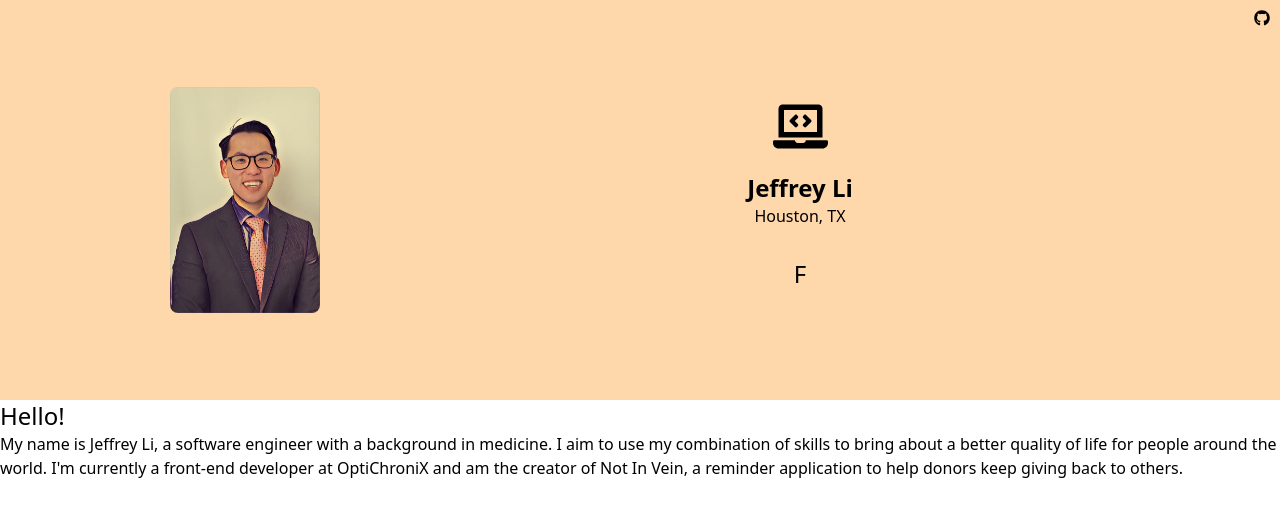
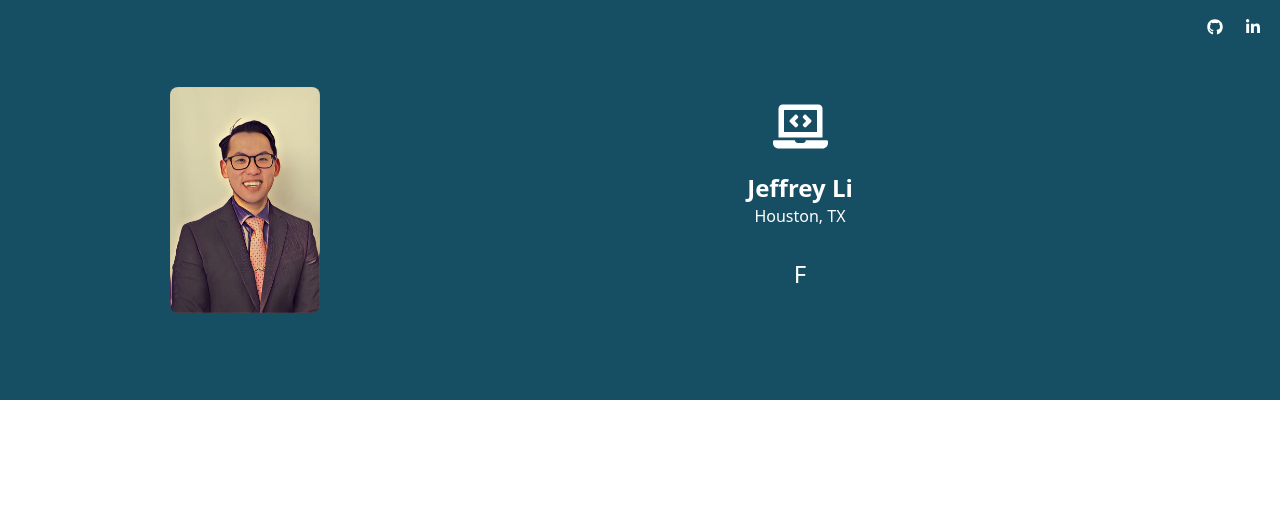
Before and after one commit to JeffLi117/Jeffrey-Li-Website, a Next.js app: page / in a window 1280 px wide. Shown: the top 516 px of the page. Built offline with nearby package versions, Linux system fonts and the light colour scheme.

Commit message:
Add LinkedIn icon and effects for desktop users

```diff
--- a/app/globals.css
+++ b/app/globals.css
@@ -4,13 +4,18 @@
 
 @import url('https://fonts.googleapis.com/css2?family=Raleway&family=Roboto+Mono&display=swap');
 
-div#githubIcon {
+div#iconHolders {
     position: fixed;
     top: 10px;
     right: 10px;
-    transition: transform 0.6s ease; /* Apply a transition for the transform property */
 }
 
-div#githubIcon:hover {
+div#githubIcon, div#linkedInIcon {
+    background-color: transparent;
+    transition: transform 0.6s ease, background-color 0.6s ease; /* Apply a transition for the transform property */
+}
+
+div#githubIcon:hover, div#linkedInIcon:hover {
+    background-color: rgb(251 191 36);
     transform: rotate(360deg); /* Rotate the icon 360 degrees on hover */
 }
--- a/app/page.js
+++ b/app/page.js
@@ -8,9 +8,9 @@
 export default function Home() {
 
   return (
-    <div className="relative h-screen">
+    <div className="relative h-screen text-white">
       <Nav />
-      <div className="h-1/2 bg-orange-200 grid grid-cols-4">
+      <div className="h-1/2 bg-cyan-900 grid grid-cols-4">
         <div className="col-start-1 col-end-2 flex justify-end items-center">
           <Image
             src={Headshot_Mononoke}
--- a/components/Nav.js
+++ b/components/Nav.js
@@ -1,14 +1,22 @@
-import { FaGithub } from "react-icons/fa";
+import { FaGithub, FaLinkedinIn } from "react-icons/fa";
 
 function Nav() {
 
   return (
     <div className="bg-transparent relative" >
-      <div id="githubIcon" className="hover:spin z-20">
-        <a href="https://github.com/JeffLi117">
-          < FaGithub/>
-        </a>
+      <div id="iconHolders" className="flex justify-center items-center gap-1">
+        <div id="githubIcon" className="z-20 p-2 border border-transparent rounded-full">
+          <a href="https://github.com/JeffLi117">
+            < FaGithub/>
+          </a>
+        </div>
+        <div id="linkedInIcon" className="z-20 p-2 border border-transparent rounded-full">
+          <a href="https://www.linkedin.com/in/jeffrey-li-do/">
+            < FaLinkedinIn/>
+          </a>
+        </div>
       </div>
+
     </div>
   )
 }
--- a/components/TypingEffect.js
+++ b/components/TypingEffect.js
@@ -3,7 +3,7 @@
 import React, { useState, useEffect } from "react";
 
 export default function TypingEffect() {
-  const titles = ["SOFTWARE ENGINEER", "FULL STACK DEVELOPER", "DOCTOR TO DEV"];
+  const titles = ["SOFTWARE ENGINEER", "FULL STACK DEVELOPER", "PIZZA LOVER", "DOCTOR TO DEV"];
   const [displayText, setDisplayText] = useState("");
   const [isTyping, setIsTyping] = useState(true);
   const [givenIndex, setGivenIndex] = useState(0);
```
